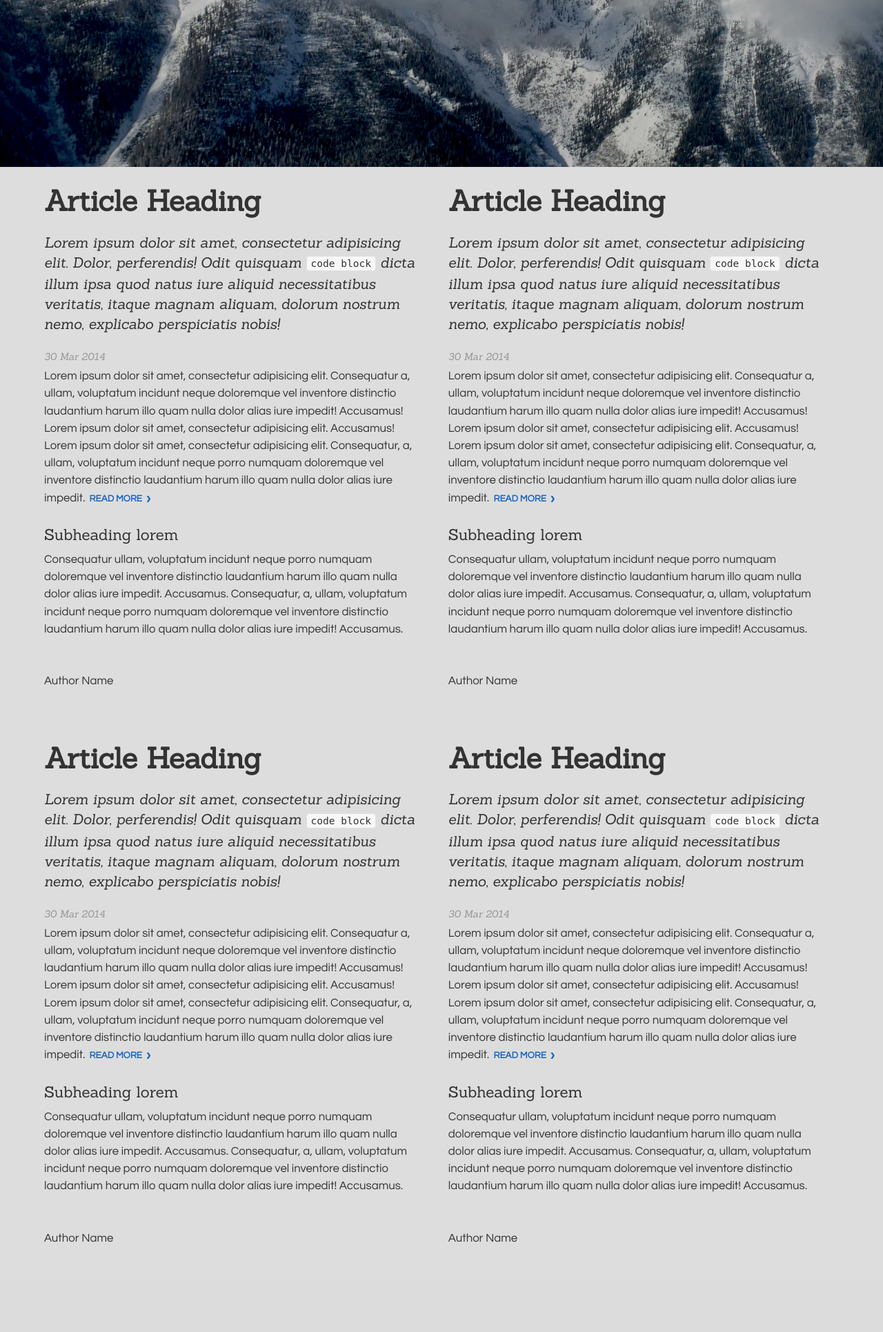
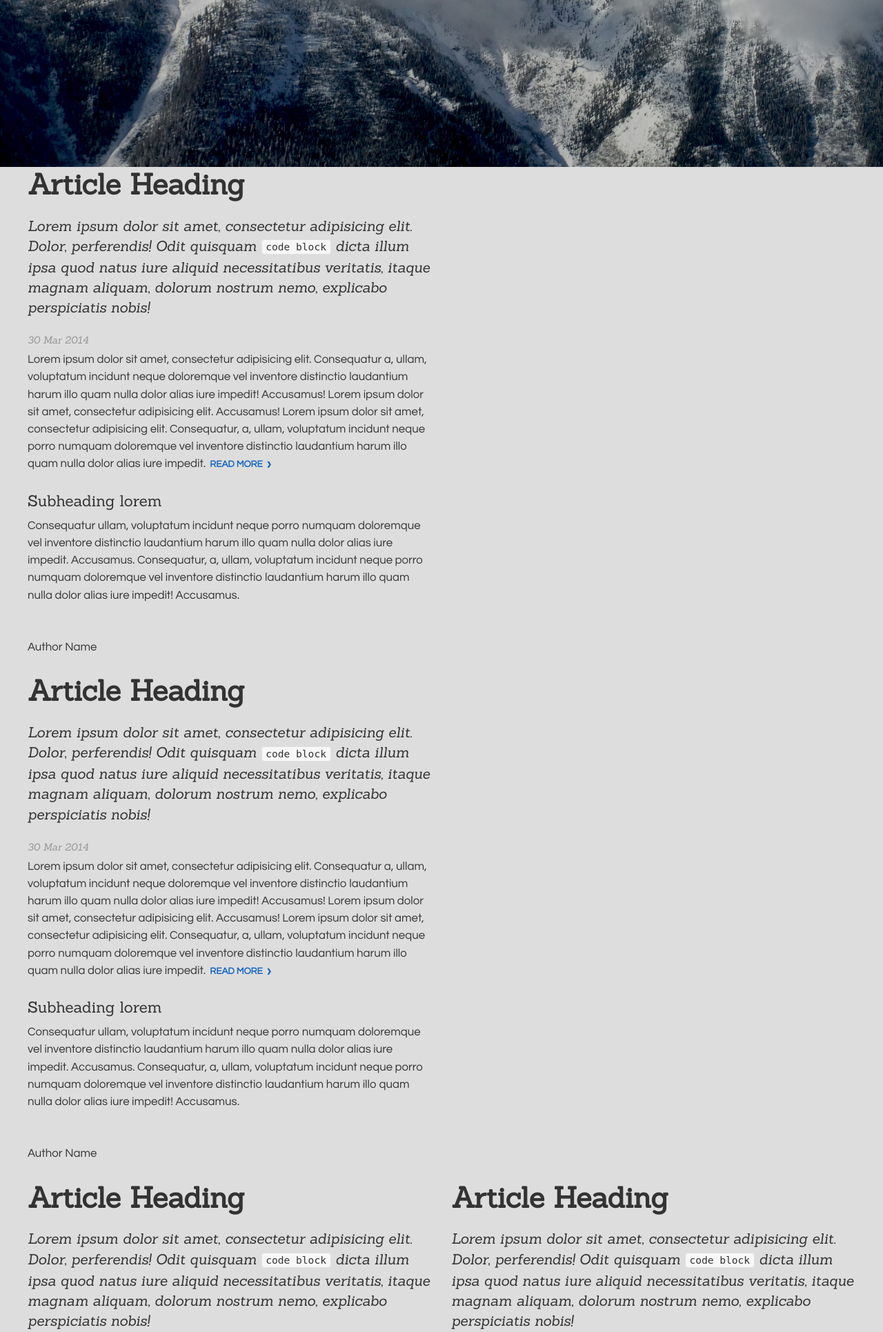
Before and after one commit to Surfing-Chef/Bourbon, a PHP site: page / in a window 1280 px wide. Shown: the part 478-2409 px from the top of the page at 69% size. Before the commit the page ends 2279 px from the top, so only its background shows below. Run offline with PHP 8.4, Linux system fonts and the light colour scheme; style sheets or scripts are compiled from the project's sources; some libraries are stand-ins or nearby versions.

Commit message:
tidied markup

```diff
--- a/app/sass/3-layouts/_home.scss
+++ b/app/sass/3-layouts/_home.scss
@@ -22,8 +22,6 @@
 
         article {
           @include span-columns(6);
-          margin: 0;
-          padding: 2%;
         }
       }
     }
```
